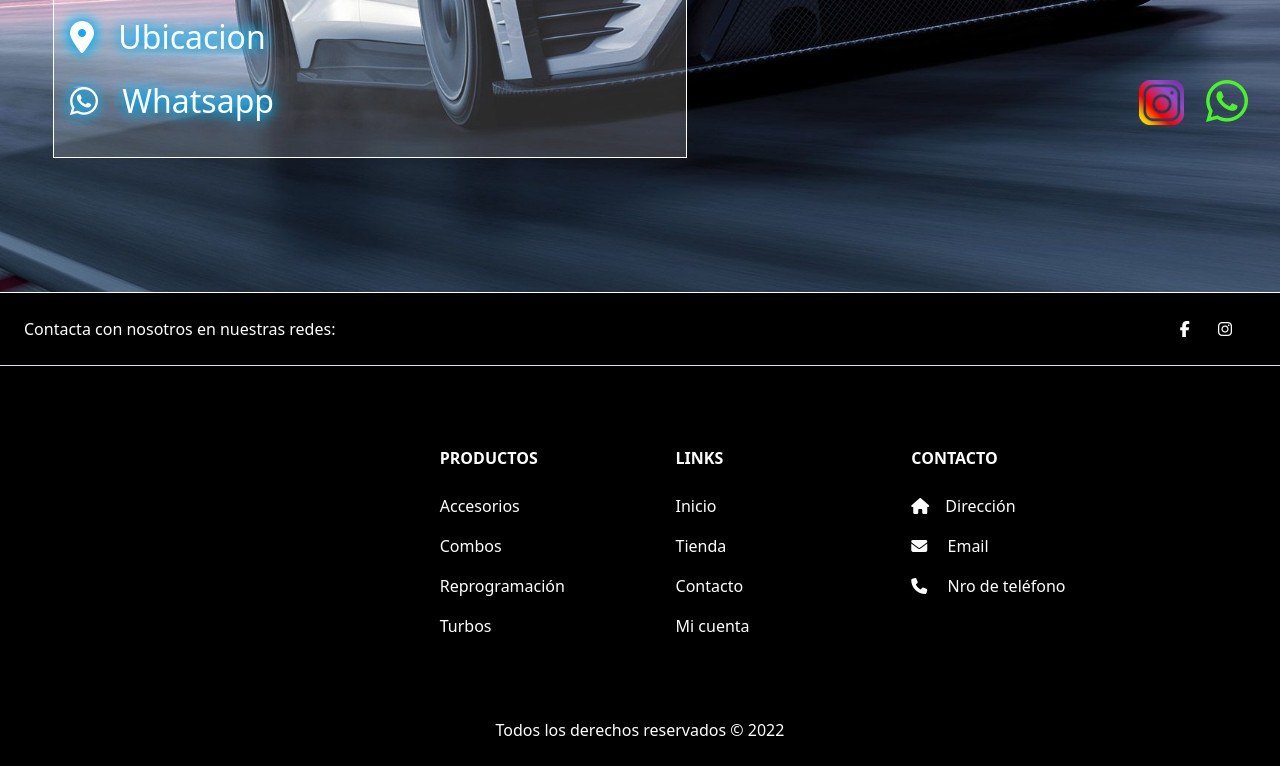
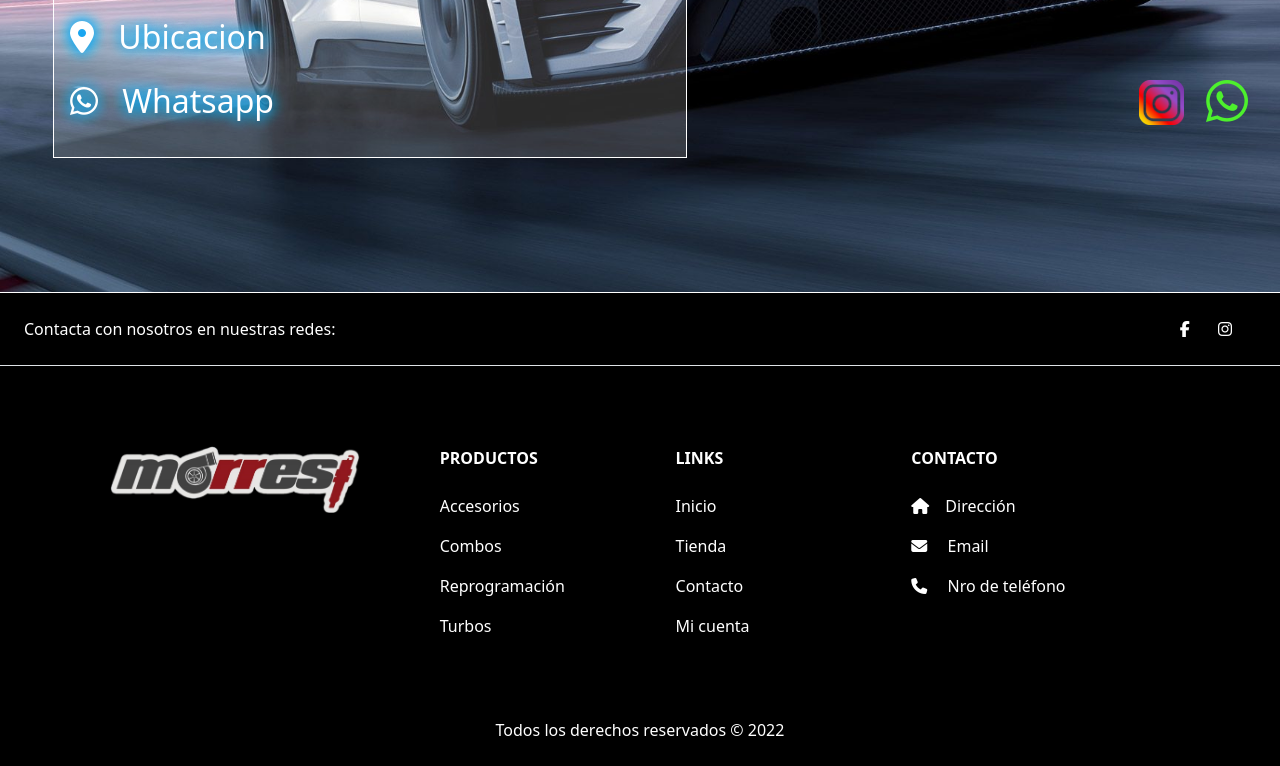
Before and after one commit to emiliano-ro/Proyecto-tienda, a website: page pages/contacto.html in a window 1280 px wide. Shown: the part 659-1425 px from the top of the page. Drawn offline with nearby package versions, Linux system fonts and the light colour scheme; the site is published under a folder, as on GitHub Pages, so addresses that start at the root find nothing.

Commit message:
Se arreglo error de rutas de img

```diff
--- a/pages/contacto.html
+++ b/pages/contacto.html
@@ -113,7 +113,7 @@
                     <div class="col-md-3 col-lg-4 col-xl-3 mx-auto mb-4">
 
                     <div>
-                        <img src="/images/logoeze.png" width="250rem" height="auto" alt="">
+                        <img src="../images/logoeze.png" width="250rem" height="auto" alt="">
                     </div>
 
                 </div>
```
Also changed, not shown: index.html (+1 -1 lines), pages/micuenta.html (+1 -1 lines), pages/tienda.html (+1 -1 lines).
